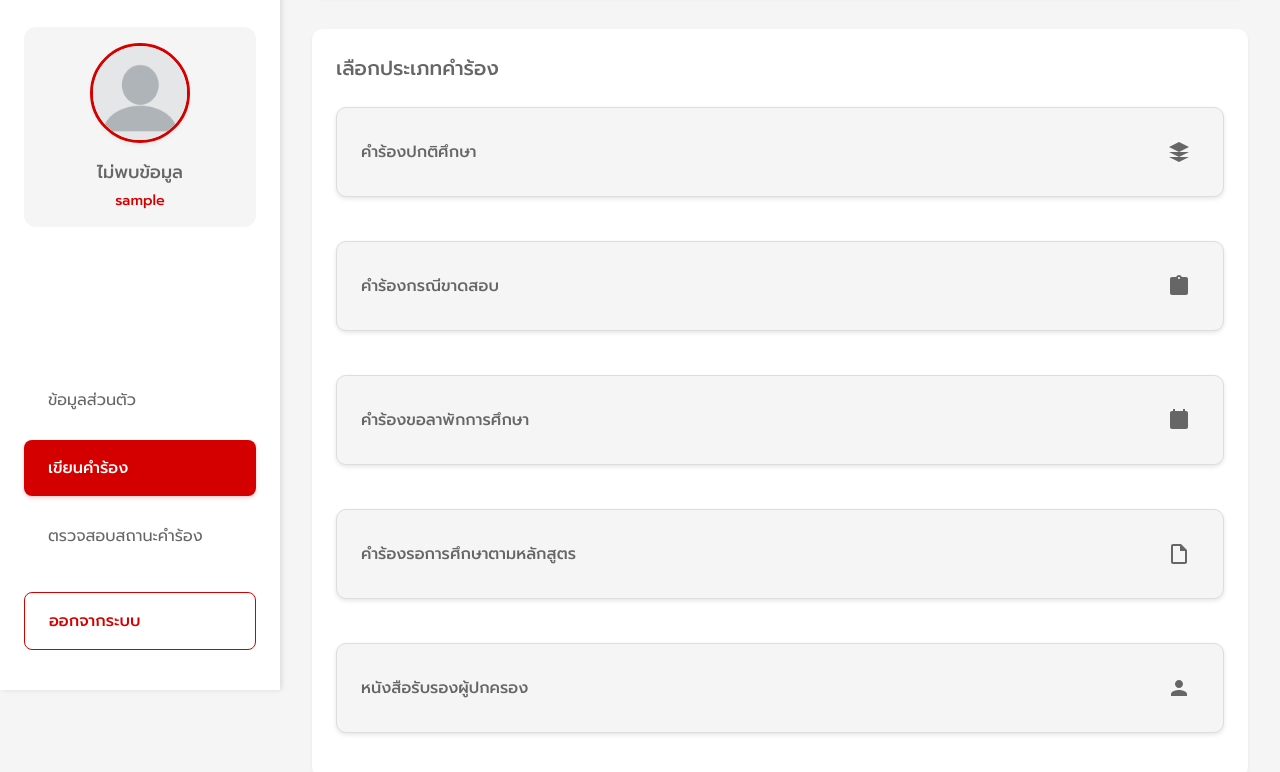
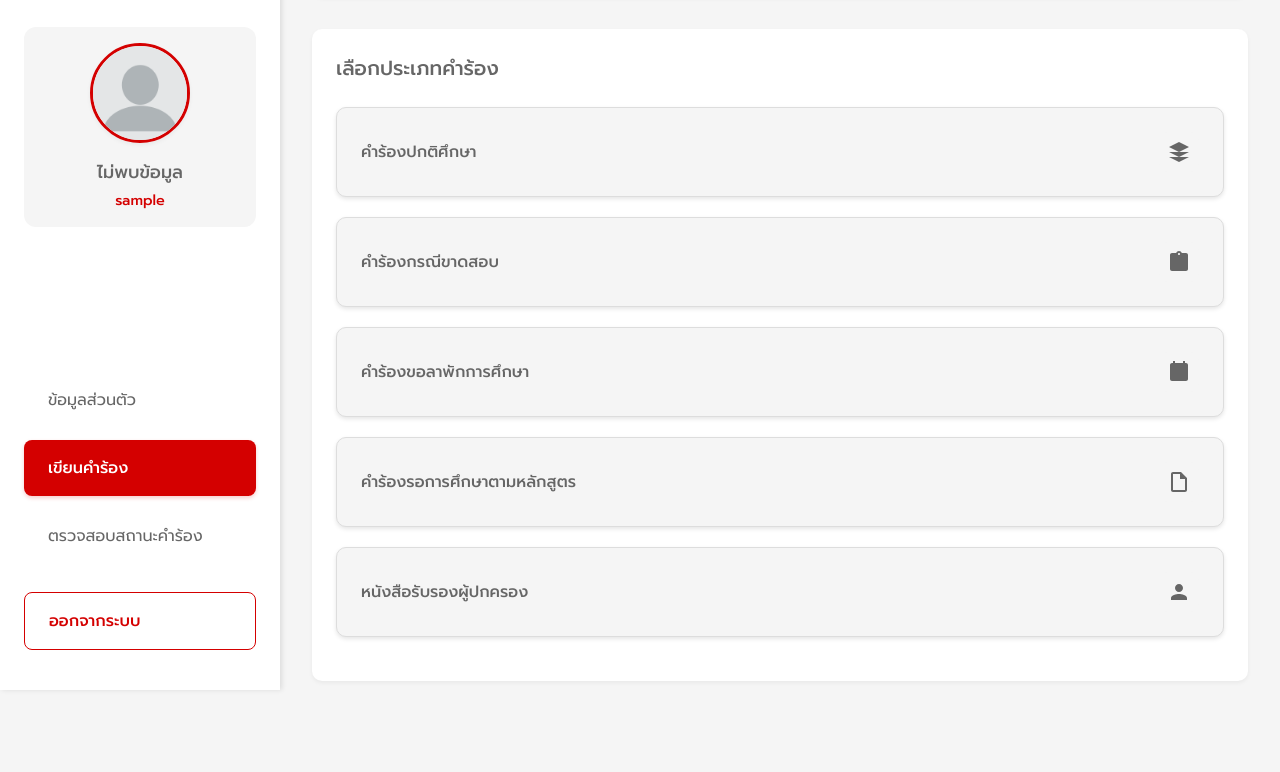
Before and after one commit to KittiphonKamnuan/cs261_group2-650001, a website with bundled scripts: page Frontend/public/petition_type.html in a window 1280 px wide. Shown: the part 110-882 px from the top of the page. After the commit the page ends 823 px from the top, so only its background shows below. Built offline with nearby package versions, Linux system fonts and the light colour scheme; sample sign-in values are in the browser's storage.

Commit message:
fix css หลังจากเลือกประเภทคำร้องแล้ว

```diff
--- a/Frontend/public/css/styles_petition.css
+++ b/Frontend/public/css/styles_petition.css
@@ -16,7 +16,6 @@
 .petition-grid {
     display: grid;
     grid-template-columns: 1fr; /* ใช้คอลัมน์เดียว */
-    gap: 1.5rem; /* ระยะห่างระหว่างการ์ดแต่ละใบ */
 }
 
 
```
